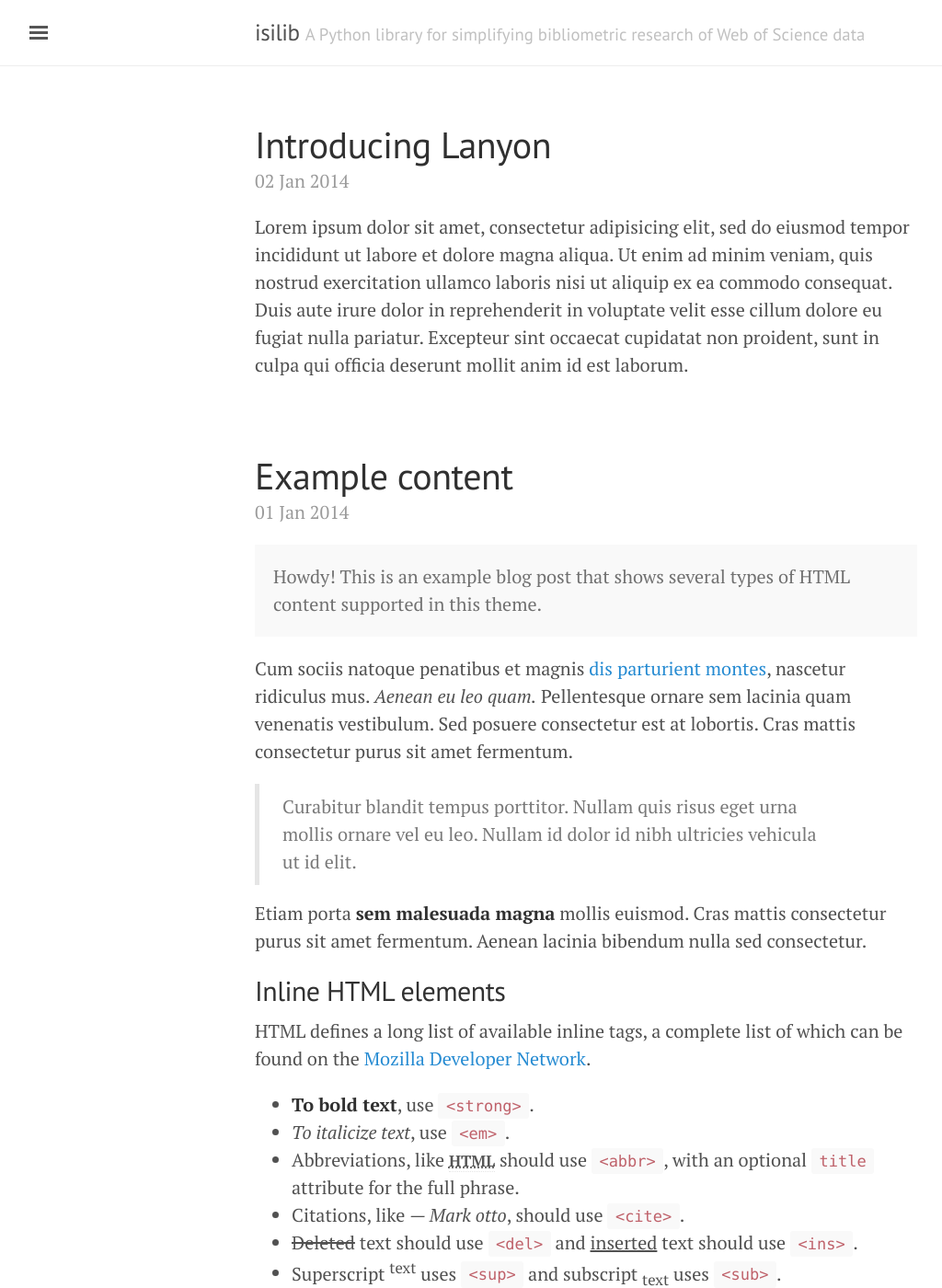
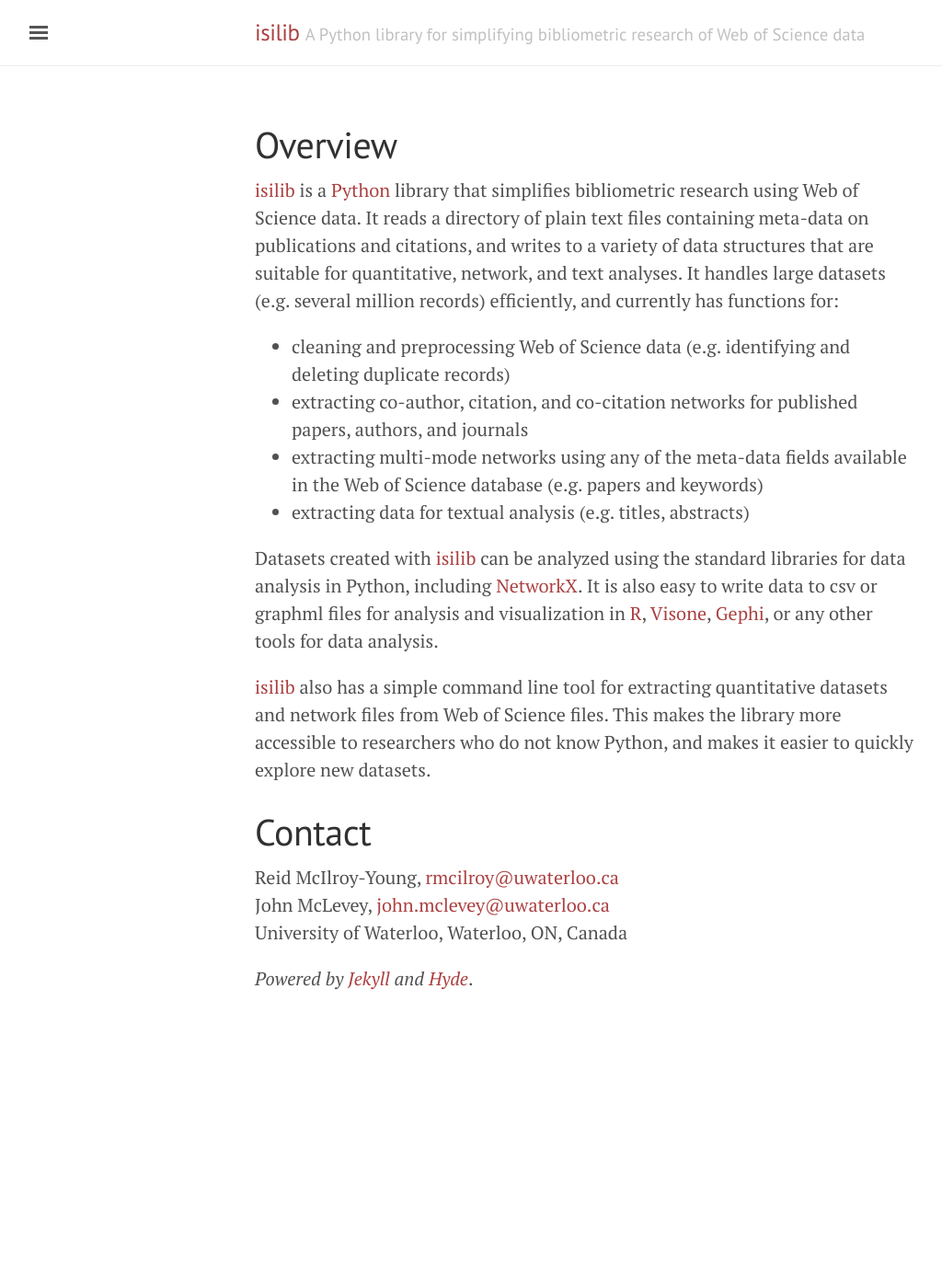
Before and after one commit to UWNETLAB/metaknowledge, a Jekyll site: the page built from index.html, in a window 1280 px wide and 1400 px high. Shown: the whole window at 92% size, without its empty margins (3-1027 px from the left). Built offline with Jekyll 4.4.1, drawn with Linux system fonts in a browser that asks for light colours; Markdown is read by kramdown in place of the engine named in the settings; the list of posts is cut into pages by our own code; some of the changed text lies outside the part shown.

Commit message:
migrating content

````diff
--- a/_config.yml
+++ b/_config.yml
@@ -1,3 +1,7 @@
+# Dependencies
+markdown:         redcarpet
+highlighter:      pygments
+
 # Permalinks
 #
 # Use of `relative_permalinks` ensures post links from the index work properly.
@@ -7,7 +11,7 @@ relative_permalinks: true
 # Setup
 title:               isilib
 tagline:             'A Python library for simplifying bibliometric research of Web of Science data'
-description:         'A Python library for simplifying bibliometric research of Web of Science data'
+description:         'Reid McIlroy-Young and John McLevey'
 url:                 http://lanyon.getpoole.com
 baseurl:             ''
 paginate:            5
--- a/_layouts/default.html
+++ b/_layouts/default.html
@@ -3,7 +3,7 @@
 
   {% include head.html %}
 
-  <body>
+  <body class="theme-base-08">
 
     {% include sidebar.html %}
 
--- a/_posts/2014-01-01-example-content.md
+++ /dev/null
@@ -1,122 +0,0 @@
----
-layout: post
-title: Example content
----
-
-
-<div class="message">
-  Howdy! This is an example blog post that shows several types of HTML content supported in this theme.
-</div>
-
-Cum sociis natoque penatibus et magnis <a href="#">dis parturient montes</a>, nascetur ridiculus mus. *Aenean eu leo quam.* Pellentesque ornare sem lacinia quam venenatis vestibulum. Sed posuere consectetur est at lobortis. Cras mattis consectetur purus sit amet fermentum.
-
-> Curabitur blandit tempus porttitor. Nullam quis risus eget urna mollis ornare vel eu leo. Nullam id dolor id nibh ultricies vehicula ut id elit.
-
-Etiam porta **sem malesuada magna** mollis euismod. Cras mattis consectetur purus sit amet fermentum. Aenean lacinia bibendum nulla sed consectetur.
-
-## Inline HTML elements
-
-HTML defines a long list of available inline tags, a complete list of which can be found on the [Mozilla Developer Network](https://developer.mozilla.org/en-US/docs/Web/HTML/Element).
-
-- **To bold text**, use `<strong>`.
-- *To italicize text*, use `<em>`.
-- Abbreviations, like <abbr title="HyperText Markup Langage">HTML</abbr> should use `<abbr>`, with an optional `title` attribute for the full phrase.
-- Citations, like <cite>&mdash; Mark otto</cite>, should use `<cite>`.
-- <del>Deleted</del> text should use `<del>` and <ins>inserted</ins> text should use `<ins>`.
-- Superscript <sup>text</sup> uses `<sup>` and subscript <sub>text</sub> uses `<sub>`.
-
-Most of these elements are styled by browsers with few modifications on our part.
-
-## Heading
-
-Vivamus sagittis lacus vel augue rutrum faucibus dolor auctor. Duis mollis, est non commodo luctus, nisi erat porttitor ligula, eget lacinia odio sem nec elit. Morbi leo risus, porta ac consectetur ac, vestibulum at eros.
-
-### Code
-
-Cum sociis natoque penatibus et magnis dis `code element` montes, nascetur ridiculus mus.
-
-{% highlight js %}
-// Example can be run directly in your JavaScript console
-
-// Create a function that takes two arguments and returns the sum of those arguments
-var adder = new Function("a", "b", "return a + b");
-
-// Call the function
-adder(2, 6);
-// > 8
-{% endhighlight %}
-
-Aenean lacinia bibendum nulla sed consectetur. Etiam porta sem malesuada magna mollis euismod. Fusce dapibus, tellus ac cursus commodo, tortor mauris condimentum nibh, ut fermentum massa.
-
-### Lists
-
-Cum sociis natoque penatibus et magnis dis parturient montes, nascetur ridiculus mus. Aenean lacinia bibendum nulla sed consectetur. Etiam porta sem malesuada magna mollis euismod. Fusce dapibus, tellus ac cursus commodo, tortor mauris condimentum nibh, ut fermentum massa justo sit amet risus.
-
-* Praesent commodo cursus magna, vel scelerisque nisl consectetur et.
-* Donec id elit non mi porta gravida at eget metus.
-* Nulla vitae elit libero, a pharetra augue.
-
-Donec ullamcorper nulla non metus auctor fringilla. Nulla vitae elit libero, a pharetra augue.
-
-1. Vestibulum id ligula porta felis euismod semper.
-2. Cum sociis natoque penatibus et magnis dis parturient montes, nascetur ridiculus mus.
-3. Maecenas sed diam eget risus varius blandit sit amet non magna.
-
-Cras mattis consectetur purus sit amet fermentum. Sed posuere consectetur est at lobortis.
-
-<dl>
-  <dt>HyperText Markup Language (HTML)</dt>
-  <dd>The language used to describe and define the content of a Web page</dd>
-
-  <dt>Cascading Style Sheets (CSS)</dt>
-  <dd>Used to describe the appearance of Web content</dd>
-
-  <dt>JavaScript (JS)</dt>
-  <dd>The programming language used to build advanced Web sites and applications</dd>
-</dl>
-
-Integer posuere erat a ante venenatis dapibus posuere velit aliquet. Morbi leo risus, porta ac consectetur ac, vestibulum at eros. Nullam quis risus eget urna mollis ornare vel eu leo.
-
-### Tables
-
-Aenean lacinia bibendum nulla sed consectetur. Lorem ipsum dolor sit amet, consectetur adipiscing elit.
-
-<table>
-  <thead>
-    <tr>
-      <th>Name</th>
-      <th>Upvotes</th>
-      <th>Downvotes</th>
-    </tr>
-  </thead>
-  <tfoot>
-    <tr>
-      <td>Totals</td>
-      <td>21</td>
-      <td>23</td>
-    </tr>
-  </tfoot>
-  <tbody>
-    <tr>
-      <td>Alice</td>
-      <td>10</td>
-      <td>11</td>
-    </tr>
-    <tr>
-      <td>Bob</td>
-      <td>4</td>
-      <td>3</td>
-    </tr>
-    <tr>
-      <td>Charlie</td>
-      <td>7</td>
-      <td>9</td>
-    </tr>
-  </tbody>
-</table>
-
-Nullam id dolor id nibh ultricies vehicula ut id elit. Sed posuere consectetur est at lobortis. Nullam quis risus eget urna mollis ornare vel eu leo.
-
------
-
-Want to see something else added? <a href="https://github.com/poole/poole/issues/new">Open an issue.</a>
--- a/_posts/2014-01-02-introducing-lanyon.md
+++ /dev/null
@@ -1,46 +0,0 @@
----
-layout: post
-title: Introducing Lanyon
----
-
-Lorem ipsum dolor sit amet, consectetur adipisicing elit, sed do eiusmod
-tempor incididunt ut labore et dolore magna aliqua. Ut enim ad minim veniam,
-quis nostrud exercitation ullamco laboris nisi ut aliquip ex ea commodo
-consequat. Duis aute irure dolor in reprehenderit in voluptate velit esse
-cillum dolore eu fugiat nulla pariatur. Excepteur sint occaecat cupidatat non
-proident, sunt in culpa qui officia deserunt mollit anim id est laborum.
-
-<!--
-Lanyon is an unassuming [Jekyll](http://jekyllrb.com) theme that places content first by tucking away navigation in a hidden drawer. It's based on [Poole](http://getpoole.com), the Jekyll butler.
-
-### Built on Poole
-
-Poole is the Jekyll Butler, serving as an upstanding and effective foundation for Jekyll themes by [@mdo](https://twitter.com/mdo). Poole, and every theme built on it (like Lanyon here) includes the following:
-
-* Complete Jekyll setup included (layouts, config, [404](/404), [RSS feed](/atom.xml), posts, and [example page](/about))
-* Mobile friendly design and development
-* Easily scalable text and component sizing with `rem` units in the CSS
-* Support for a wide gamut of HTML elements
-* Related posts (time-based, because Jekyll) below each post
-* Syntax highlighting, courtesy Pygments (the Python-based code snippet highlighter)
-
-### Lanyon features
-
-In addition to the features of Poole, Lanyon adds the following:
-
-* Toggleable sliding sidebar (built with only CSS) via **☰** link in top corner
-* Sidebar includes support for textual modules and a dynamically generated navigation with active link support
-* Two orientations for content and sidebar, default (left sidebar) and [reverse](https://github.com/poole/lanyon#reverse-layout) (right sidebar), available via `<body>` classes
-* [Eight optional color schemes](https://github.com/poole/lanyon#themes), available via `<body>` classes
-
-[Head to the readme](https://github.com/poole/lanyon#readme) to learn more.
-
-### Browser support
-
-Lanyon is by preference a forward-thinking project. In addition to the latest versions of Chrome, Safari (mobile and desktop), and Firefox, it is only compatible with Internet Explorer 9 and above.
-
-### Download
-
-Lanyon is developed on and hosted with GitHub. Head to the <a href="https://github.com/poole/lanyon">GitHub repository</a> for downloads, bug reports, and features requests.
-
-Thanks! -->
--- /dev/null
+++ b/examples.md
@@ -0,0 +1,38 @@
+---
+layout: page
+title: Examples
+---
+
+Lorem ipsum dolor sit amet, consectetur adipisicing elit, sed do eiusmod
+tempor incididunt ut labore et dolore magna aliqua. Ut enim ad minim veniam,
+quis nostrud exercitation ullamco laboris nisi ut aliquip ex ea commodo
+consequat. Duis aute irure dolor in reprehenderit in voluptate velit esse
+cillum dolore eu fugiat nulla pariatur. Excepteur sint occaecat cupidatat non
+proident, sunt in culpa qui officia deserunt mollit anim id est laborum.
+
+```python
+import isilib
+import networkx as nx
+
+RC = isilib.RecordCollection("example_file.isi")
+len(RC)
+
+G = RC.twoModeNetwork('title', 'CR', recordType = True)
+nx.draw_spring(G)
+```
+
+Lorem ipsum dolor sit amet, consectetur adipisicing elit, sed do eiusmod
+tempor incididunt ut labore et dolore magna aliqua. Ut enim ad minim veniam,
+quis nostrud exercitation ullamco laboris nisi ut aliquip ex ea commodo
+consequat. Duis aute irure dolor in reprehenderit in voluptate velit esse
+cillum dolore eu fugiat nulla pariatur. Excepteur sint occaecat cupidatat non
+proident, sunt in culpa qui officia deserunt mollit anim id est laborum.
+
+## Command Line Tool
+
+Lorem ipsum dolor sit amet, consectetur adipisicing elit, sed do eiusmod
+tempor incididunt ut labore et dolore magna aliqua. Ut enim ad minim veniam,
+quis nostrud exercitation ullamco laboris nisi ut aliquip ex ea commodo
+consequat. Duis aute irure dolor in reprehenderit in voluptate velit esse
+cillum dolore eu fugiat nulla pariatur. Excepteur sint occaecat cupidatat non
+proident, sunt in culpa qui officia deserunt mollit anim id est laborum.
--- a/index.html
+++ b/index.html
@@ -3,35 +3,22 @@ layout: default
 title: Home
 ---
 
-<div class="posts">
-  {% for post in paginator.posts %}
-  <div class="post">
-    <h1 class="post-title">
-      <a href="{{ site.baseurl }}/{{ post.url }}">
-        {{ post.title }}
-      </a>
-    </h1>
+<h1>Overview</h1>
 
-    <span class="post-date">{{ post.date | date_to_string }}</span>
+<p><a href="https://github.com/mclevey/web_of_science_isi">isilib</a> is a <a href="https://www.python.org">Python</a> library that simplifies bibliometric research using Web of Science data. It reads a directory of plain text files containing meta-data on publications and citations, and writes to a variety of data structures that are suitable for quantitative, network, and text analyses. It handles large datasets (e.g. several million records) efficiently, and currently has functions for: </p>
 
-    {{ post.content }}
-  </div>
-  {% endfor %}
-</div>
+<ul>
+  <li>cleaning and preprocessing Web of Science data (e.g. identifying and deleting duplicate records)</li>
+  <li>extracting co-author, citation, and co-citation networks for published papers, authors, and journals</li>
+  <li>extracting multi-mode networks using any of the meta-data fields available in the Web of Science database (e.g. papers and keywords)</li>
+  <li>extracting data for textual analysis (e.g. titles, abstracts)</li>
+</ul>
 
-<div class="pagination">
-  {% if paginator.next_page %}
-    <a class="pagination-item older" href="{{ site.baseurl }}/page{{paginator.next_page}}">Older</a>
-  {% else %}
-    <span class="pagination-item older">Older</span>
-  {% endif %}
-  {% if paginator.previous_page %}
-    {% if paginator.page == 2 %}
-      <a class="pagination-item newer" href="{{ site.baseurl }}/">Newer</a>
-    {% else %}
-      <a class="pagination-item newer" href="{{ site.baseurl }}/page{{paginator.previous_page}}">Newer</a>
-    {% endif %}
-  {% else %}
-    <span class="pagination-item newer">Newer</span>
-  {% endif %}
-</div>
+<p>Datasets created with <a href="https://github.com/mclevey/web_of_science_isi">isilib</a> can be analyzed using the standard libraries for data analysis in Python, including <a href="https://networkx.github.io"> NetworkX</a>. It is also easy to write data to csv or graphml files for analysis and visualization in <a href="http://www.r-project.org">R</a>, <a href="http://visone.info">Visone</a>, <a href="http://gephi.github.io">Gephi</a>, or any other tools for data analysis.</p>
+
+<p><a href="https://github.com/mclevey/web_of_science_isi">isilib</a> also has a simple command line tool for extracting quantitative datasets and network files from Web of Science files. This makes the library more accessible to researchers who do not know Python, and makes it easier to quickly explore new datasets.</p>
+
+<h1>Contact</h1>
+<p>Reid McIlroy-Young, <a href="mailto:rmcilroy@uwaterloo.ca">rmcilroy@uwaterloo.ca</a><br>John McLevey, <a href="mailto:john.mclevey@uwaterloo.ca">john.mclevey@uwaterloo.ca</a><br>University of Waterloo, Waterloo, ON, Canada</p>
+
+<p><em>Powered by <a href="http://jekyllrb.com/">Jekyll</a> and <a href="https://github.com/poole/hyde">Hyde</a></em>.</p>
--- /dev/null
+++ b/installation.md
@@ -0,0 +1,25 @@
+---
+layout: page
+title: Installation
+---
+
+The [download](https://github.com/mclevey/web_of_science_isi) from Github includes a customized [Vagrant](https://www.vagrantup.com) file that installs [isilib](https://github.com/mclevey/web_of_science_isi) and other useful Python libraries. It is currently the easiest way of getting isilib working if you are not already using Python. Of course it is also possible to install isilib without using Vagrant.
+
+## Install with Vagrant
+
+Lorem ipsum dolor sit amet, consectetur adipisicing elit, sed do eiusmod tempor incididunt ut labore et dolore magna aliqua. Ut enim ad minim veniam, quis nostrud exercitation ullamco laboris nisi ut aliquip ex ea commodo consequat. Duis aute irure dolor in reprehenderit in voluptate velit esse cillum dolore eu fugiat nulla pariatur. Excepteur sint occaecat cupidatat non proident, sunt in culpa qui officia deserunt mollit anim id est laborum.
+
+1. download isilib from github...
+2. download Vagrant and VirtualBox...
+3. cd to directory...
+4. vargrant up...
+5. etc.
+
+## Install without Vagrant
+
+Lorem ipsum dolor sit amet, consectetur adipisicing elit, sed do eiusmod
+tempor incididunt ut labore et dolore magna aliqua. Ut enim ad minim veniam,
+quis nostrud exercitation ullamco laboris nisi ut aliquip ex ea commodo
+consequat. Duis aute irure dolor in reprehenderit in voluptate velit esse
+cillum dolore eu fugiat nulla pariatur. Excepteur sint occaecat cupidatat non
+proident, sunt in culpa qui officia deserunt mollit anim id est laborum.
````
Also changed, not shown: _posts/2013-12-31-whats-jekyll.md (deleted, +0 -12 lines), _posts/installation.md (added, +25 -0 lines), about.md (deleted, +0 -30 lines), 9 other files.
